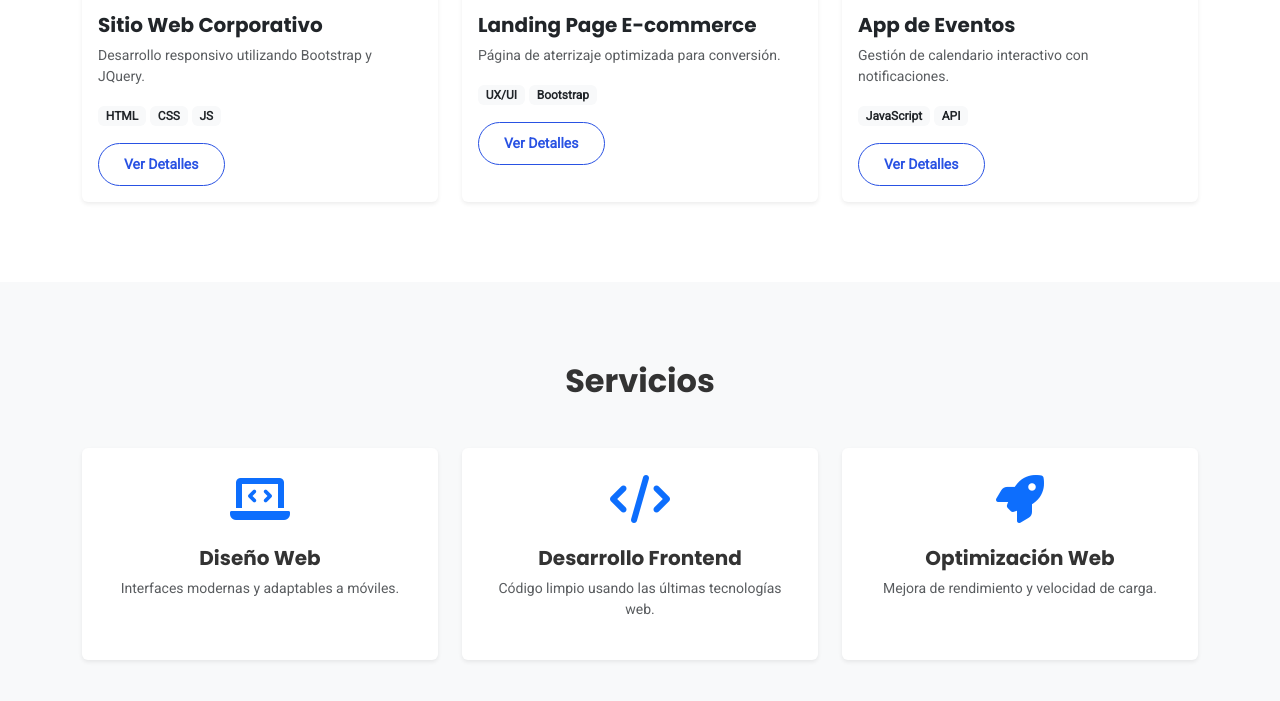
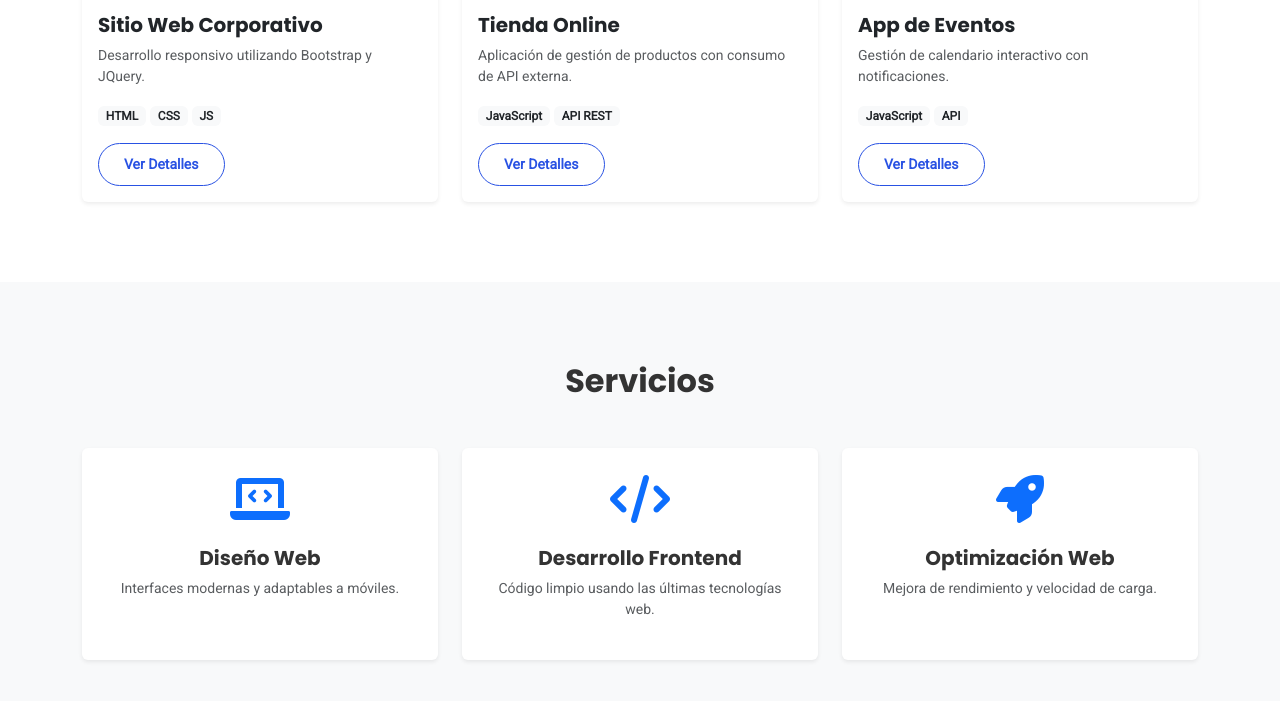
Before and after one commit to jcpizarrodev/Portafolio, a plain HTML site: page index.html in a window 1280 px wide. Shown: the part 2458-3159 px from the top of the page. Drawn offline with nearby package versions, Linux system fonts and the light colour scheme.

```diff
--- a/index.html
+++ b/index.html
@@ -169,11 +169,11 @@
                     <div class="card project-card h-100 border-0 shadow-sm">
                         <img src="assets/img/proyectos_9.jpg" class="card-img-top" alt="Proyecto 2">
                         <div class="card-body">
-                            <h5 class="card-title">Landing Page E-commerce</h5>
-                            <p class="card-text text-muted small">Página de aterrizaje optimizada para conversión.</p>
+                            <h5 class="card-title">Tienda Online</h5>
+                            <p class="card-text text-muted small">Aplicación de gestión de productos con consumo de API externa.</p>
                             <div class="tags mb-3">
-                                <span class="badge bg-light text-dark">UX/UI</span>
-                                <span class="badge bg-light text-dark">Bootstrap</span>
+                                <span class="badge bg-light text-dark">JavaScript</span>
+                                <span class="badge bg-light text-dark">API REST</span>
                             </div>
                             <a href="#" class="btn btn-outline-primary btn-sm stretched-link">Ver Detalles</a>
                         </div>
@@ -308,4 +308,5 @@
     <script src="https://cdn.jsdelivr.net/npm/bootstrap@5.3.0/dist/js/bootstrap.bundle.min.js"></script>
     <script src="assets/js/script.js"></script>
 </body>
+
 </html>
```
